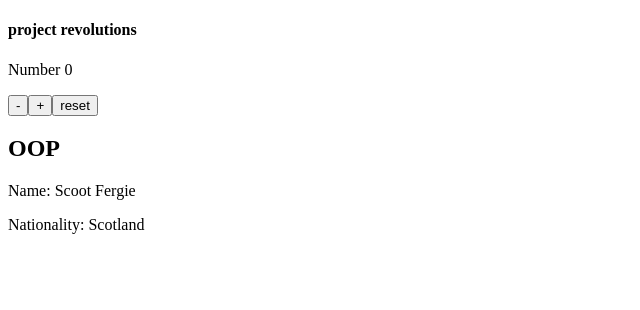
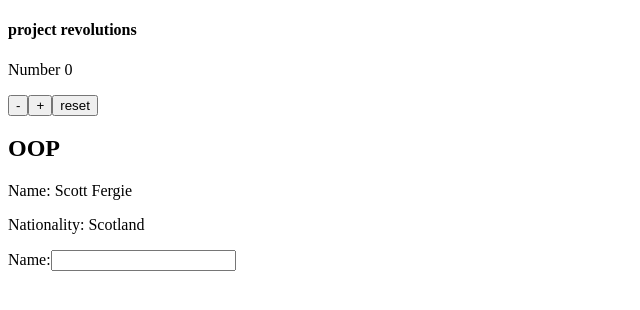
Before and after one commit to hanifrev/nextjs-first, a Next.js app: page /notes/evo in a window 1280 px wide. Shown: the top 310 px of the page, without its empty margins (0-640 px from the left). Built offline with nearby package versions, Linux system fonts and the light colour scheme.

Commit message:
add fetchtest

```diff
--- a/pages/docs/[...params].jsx
+++ b/pages/docs/[...params].jsx
@@ -1,6 +1,9 @@
 import React from "react";
 
 export async function getStaticProps(context) {
+  const res = await fetch("https://jsonplaceholder.typicode.com/todos/1");
+  const data = await res.json();
+
   return {
     props: {},
   };
--- a/pages/notes/evo.jsx
+++ b/pages/notes/evo.jsx
@@ -7,7 +7,7 @@ const Evo = () => {
 
   useEffect(() => {
     const user1 = {
-      name: "Scoot Fergie",
+      name: "Scott Fergie",
       natioality: "Scotland",
       score: 9,
     };
@@ -27,6 +27,11 @@ const Evo = () => {
       <h2>OOP</h2>
       <p>Name: {name}</p>
       <p>Nationality: {nation}</p>
+
+      <form>
+        <label>Name:</label>
+        <input type="text" />
+      </form>
     </div>
   );
 };
--- a/pages/notes/index.jsx
+++ b/pages/notes/index.jsx
@@ -21,6 +21,11 @@ const Pages = () => {
             <a>moon above</a>
           </Link>
         </li>
+        <li>
+          <Link href="/notes/fetchtest">
+            <a>IVY</a>
+          </Link>
+        </li>
       </ul>
     </div>
   );
```
Also changed, not shown: pages/notes/fetchtest.jsx (added, +12 -0 lines).
